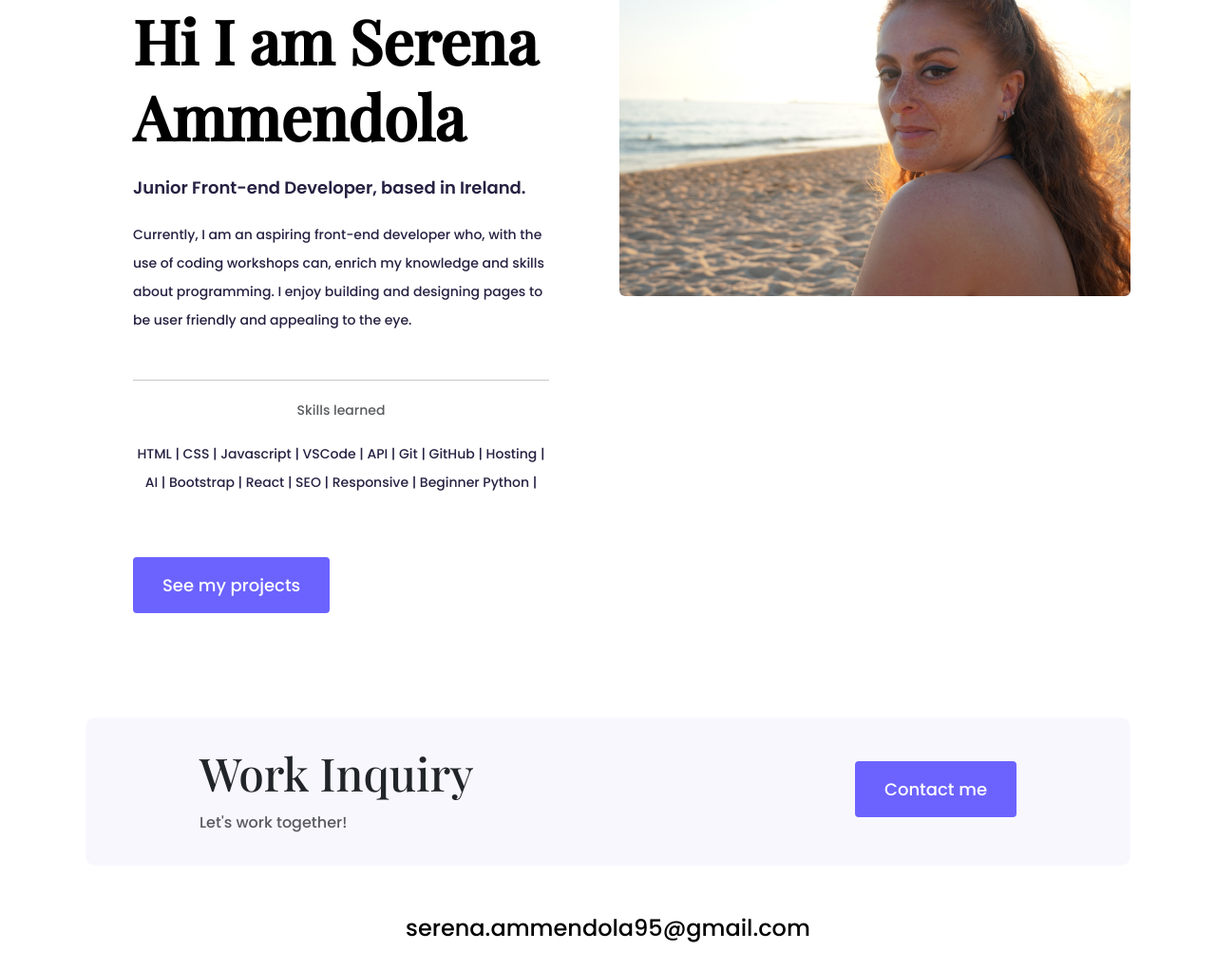
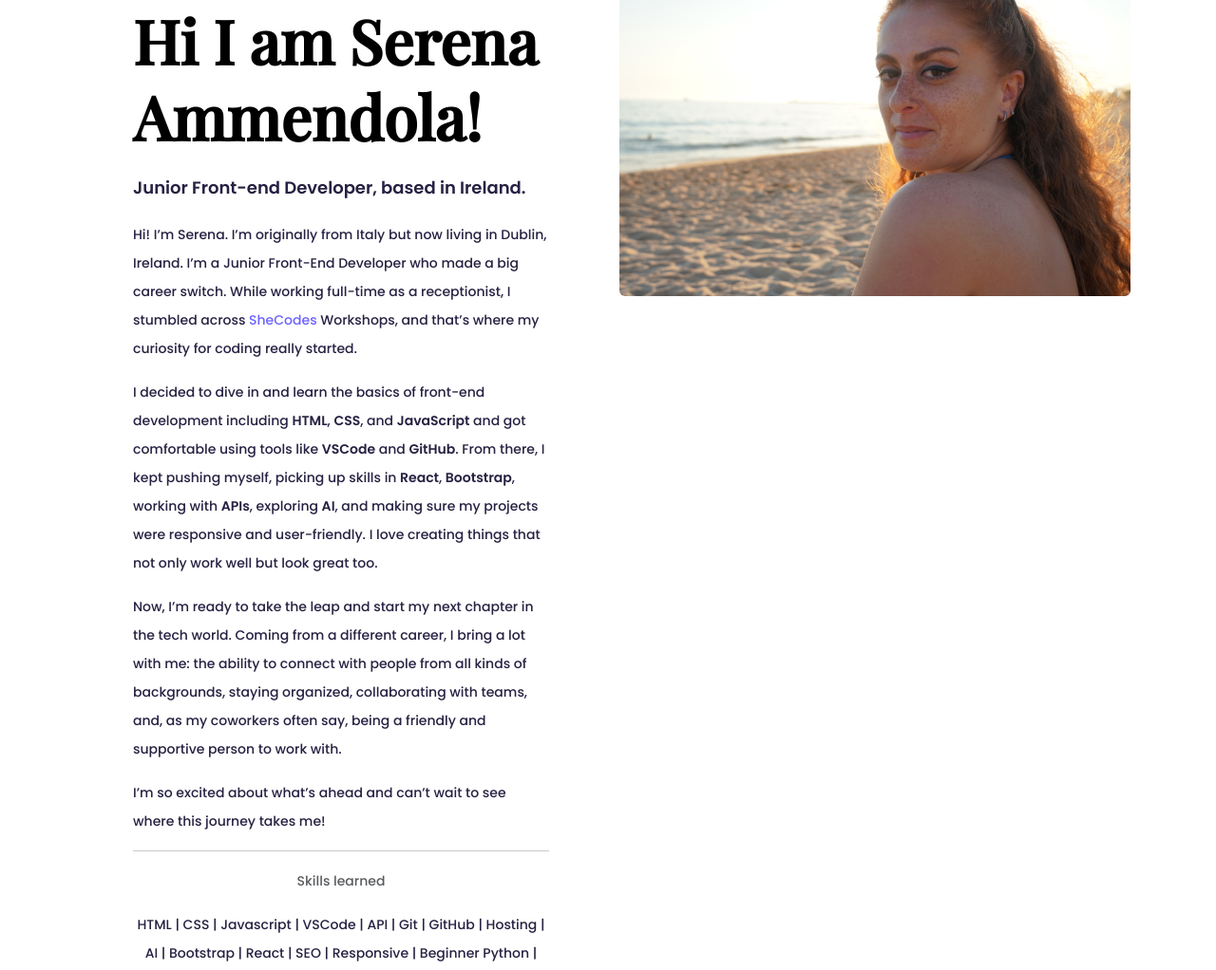
Before and after one commit to Serena-Ammendola/my-portfolio-project, a plain HTML site: page about.html in a window 1280 px wide. Shown: the part 213-1235 px from the top of the page at 95% size. Drawn offline with nearby package versions, Linux system fonts and the light colour scheme; a web font is replaced by a local one.

Commit message:
Updating the portfolio and new description about me

```diff
--- a/about.html
+++ b/about.html
@@ -40,15 +40,36 @@
     <div class="row">
       <div class="col-lg-6">
         <div class="content">
-          <h1 class="mb-4">Hi I am Serena Ammendola</h1>
+          <h1 class="mb-4">Hi I am Serena Ammendola!</h1>
           <h2 class="mb-4">Junior Front-end Developer, based in Ireland.</h2>
-          <p class="mb-5">Currently, I am an aspiring front-end developer who, with the use of coding
-            workshops can, enrich my knowledge and
-            skills about programming. I enjoy building and designing pages to be user friendly and appealing
-            to the eye.</p>
+          <p>Hi! I’m Serena. I’m originally from Italy but now living in Dublin, Ireland. I’m a Junior
+            Front-End Developer who made a
+            big career switch. While working full-time as a receptionist, I stumbled across <a
+              href="https://www.shecodes.io" target="_blank">SheCodes</a> Workshops, and
+            that’s where my
+            curiosity for coding really started.
+          </p>
+          <p>
+            I decided to dive in and learn the basics of front-end development including <strong>HTML</strong>,
+            <strong>CSS</strong>, and <strong>JavaScript</strong> and got comfortable using
+            tools like <strong>VSCode</strong> and <strong>GitHub</strong>. From there, I kept pushing myself, picking
+            up skills in <strong>React</strong>, <strong>Bootstrap</strong>, working with
+            <strong>APIs</strong>, exploring <strong>AI</strong>, and making sure my projects were responsive and
+            user-friendly. I love creating things that not only work well but look great too.
+          </p>
+          <p>
+            Now, I’m ready to take the leap and start my next chapter in the tech world. Coming from a different career,
+            I bring a
+            lot with me: the ability to connect with people from all kinds of backgrounds, staying organized,
+            collaborating with
+            teams, and, as my coworkers often say, being a friendly and supportive person to work with.
+          </p>
+          <p>
+            I’m so excited about what’s ahead and can’t wait to see where this journey takes me!
+          </p>
           <hr>
           <p class="text-center text-muted">Skills learned</p>
-          <p class="text-center">HTML | CSS | Javascript | VSCode | API | Git | GitHub | Hosting |
+          <p class="text-center mb-5">HTML | CSS | Javascript | VSCode | API | Git | GitHub | Hosting |
             AI | Bootstrap | React | SEO | Responsive | Beginner Python |</p>
           <a href="/work.html" class="btn btn-branding mt-5" title="Check Serena projects">See my projects</a>
         </div>
@@ -67,13 +88,10 @@
           <a href="/contact.html" class="btn btn-branding mt-3" title="Contact Serena">Contact me</a>
         </div>
       </div>
-      <div class="d-flex justify-content-center mb-5">
-        <a href="mailto:serena.ammendola95@gmail.com" class="email-link"
-          title="Send an email to Serena">serena.ammendola95@gmail.com</a>
-      </div>
       <div class="social-links d-flex justify-content-center">
         <a href="mailto:serena.ammendola95@gmail.com" title="Send and email"> <i class="fa-solid fa-envelope"></i></a>
-        <a href="\" title="Linkedin profile" target="_blank"> <i class="fa-brands fa-linkedin"></i></a>
+        <a href="https://www.linkedin.com/in/serena-ammendola-525881339/" title="Linkedin profile" target="_blank"> <i
+            class="fa-brands fa-linkedin"></i></a>
         <a href="https://www.github.com/Serena-Ammendola" title="GitHub profile" target="_blank"> <i
             class="fa-brands fa-github"></i></a>
       </div>
--- a/src/style.css
+++ b/src/style.css
@@ -81,16 +81,6 @@ footer .contact-box p {
     margin: 0;
 }
 
-footer .email-link {
-    text-decoration: none;
-    color: black;
-    font-size: 24px;
-}
-
-footer .email-link:hover {
-    color: var(--branding-color);
-}
-
 footer .social-links a {
     margin: 0 20px;
     color: var(--branding-color);
@@ -165,6 +155,11 @@ footer .social-links a:hover {
     font-size: 14px;
 }
 
+a {
+    color: var(--branding-color);
+    text-decoration: none;
+}
+
 .btn-branding {
     color: white;
     background: var(--branding-color);
```
Also changed, not shown: contact.html (+8 -6 lines), index.html (+3 -6 lines), work.html (+2 -5 lines).
